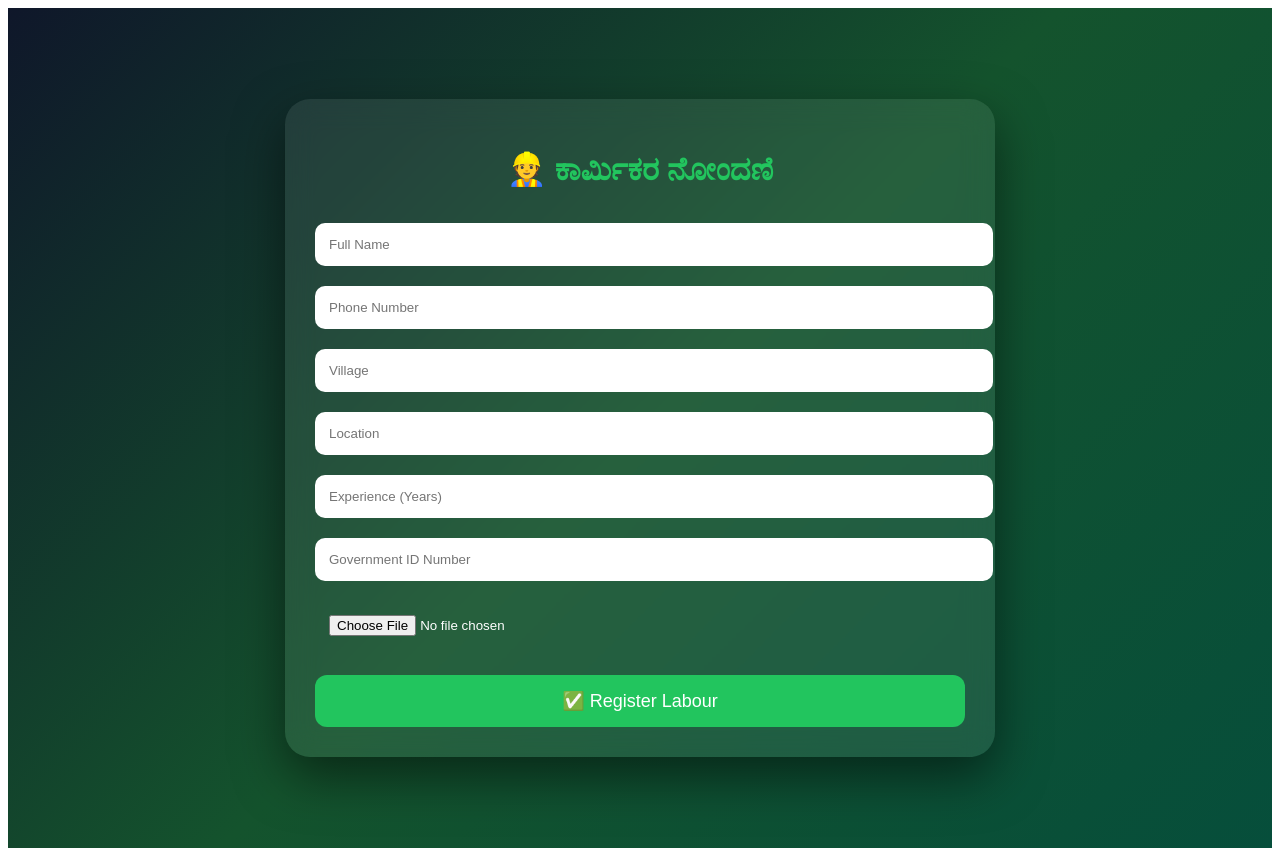
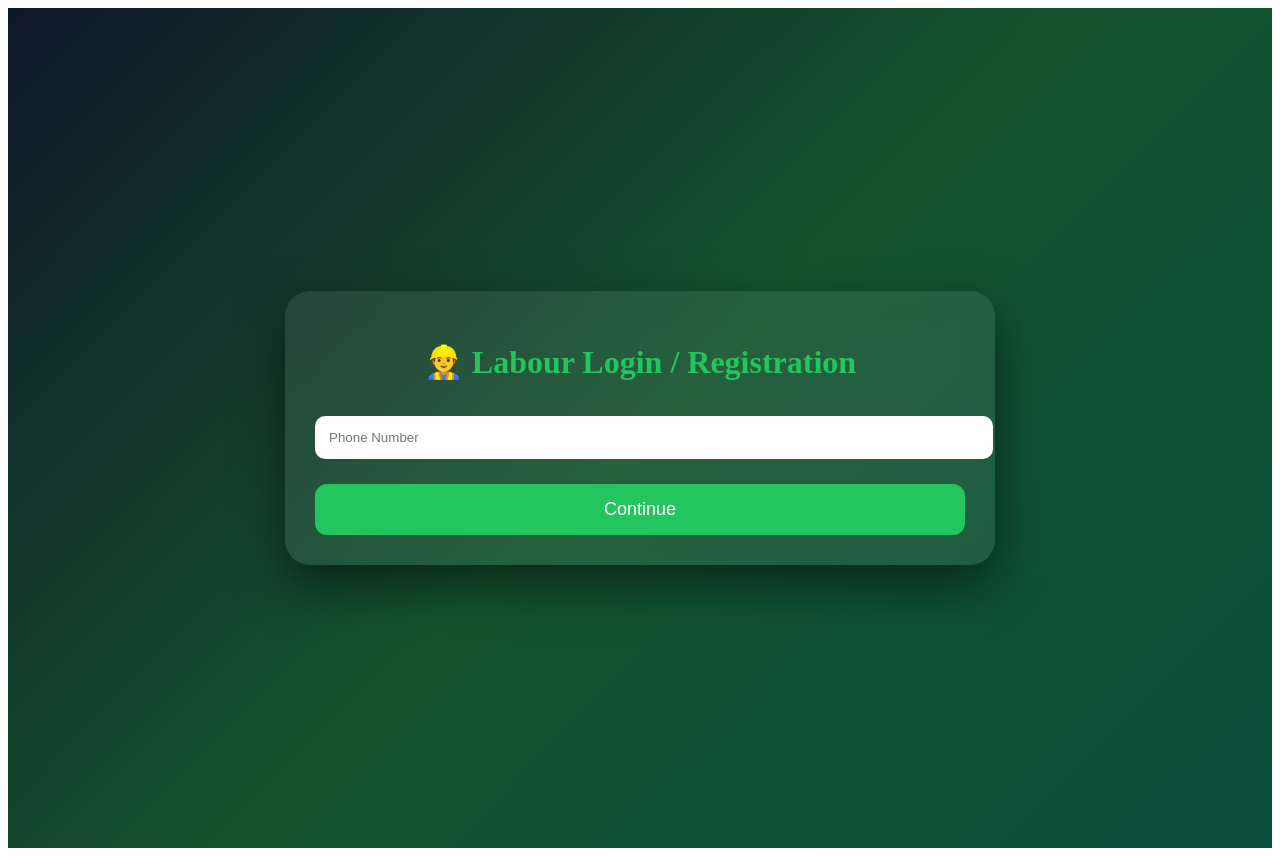
Before and after one commit to Spy9591/adike-labour, a Next.js app: page /labour in a window 1280 px wide. Built offline with nearby package versions, Linux system fonts and the light colour scheme.

Commit message:
Update page.js

```diff
--- a/app/labour/page.js
+++ b/app/labour/page.js
@@ -8,46 +8,58 @@ import {
   where,
   getDocs,
 } from "firebase/firestore";
-
 import { db } from "../firebase";
 
 export default function LabourPage() {
+  const [phone, setPhone] = useState("");
+  const [checked, setChecked] = useState(false);
+  const [isNewUser, setIsNewUser] = useState(false);
+
   const [name, setName] = useState("");
-  const [phone, setPhone] = useState("");
   const [village, setVillage] = useState("");
   const [location, setLocation] = useState("");
   const [experience, setExperience] = useState("");
   const [govtId, setGovtId] = useState("");
   const [photo, setPhoto] = useState(null);
 
-  const handleSubmit = async (e) => {
-    e.preventDefault();
+  const checkUser = async () => {
+    if (!phone) {
+      alert("Enter Phone Number");
+      return;
+    }
 
     try {
-      // Check if account exists
       const q = query(
         collection(db, "labours"),
         where("phone", "==", phone)
       );
 
-      const existingUser = await getDocs(q);
+      const result = await getDocs(q);
 
-      if (!existingUser.empty) {
-        alert("⚠️ Account already exists. Please Login.");
+      if (!result.empty) {
+        alert("✅ Account Already Exists");
+
+        window.location.href = "/labour/dashboard";
         return;
       }
 
-      // Mandatory validations
-      if (!govtId) {
-        alert("Government ID is mandatory");
-        return;
+      setChecked(true);
+      setIsNewUser(true);
+    } catch (error) {
+      console.error(error);
+      alert("Failed to check account");
     }
+  };
+
+  const handleSubmit = async (e) => {
+    e.preventDefault();
 
     if (!photo) {
       alert("Photo is mandatory");
       return;
     }
 
+    try {
       await addDoc(collection(db, "labours"), {
         name,
         phone,
@@ -60,22 +72,12 @@ export default function LabourPage() {
         createdAt: new Date(),
       });
 
-      alert("✅ Labour Registration Saved Successfully");
+      alert("✅ Account Created Successfully");
 
-      setName("");
-      setPhone("");
-      setVillage("");
-      setLocation("");
-      setExperience("");
-      setGovtId("");
-      setPhoto(null);
-
-      // Future dashboard redirect
-      // window.location.href = "/labour/dashboard";
-
+      window.location.href = "/labour/dashboard";
     } catch (error) {
       console.error(error);
-      alert("❌ Failed to Save Data");
+      alert("Failed to Save Data");
     }
   };
 
@@ -111,17 +113,8 @@ export default function LabourPage() {
             marginBottom: "25px",
           }}
         >
-          👷 ಕಾರ್ಮಿಕರ ನೋಂದಣಿ
+          👷 Labour Login / Registration
         </h1>
-
-        <input
-          type="text"
-          placeholder="Full Name"
-          value={name}
-          onChange={(e) => setName(e.target.value)}
-          required
-          style={inputStyle}
-        />
 
         <input
           type="tel"
@@ -129,6 +122,27 @@ export default function LabourPage() {
           pattern="[0-9]{10}"
           value={phone}
           onChange={(e) => setPhone(e.target.value)}
+          required
+          style={inputStyle}
+        />
+
+        {!checked && (
+          <button
+            type="button"
+            onClick={checkUser}
+            style={buttonStyle}
+          >
+            Continue
+          </button>
+        )}
+
+        {isNewUser && (
+          <>
+            <input
+              type="text"
+              placeholder="Full Name"
+              value={name}
+              onChange={(e) => setName(e.target.value)}
               required
               style={inputStyle}
             />
@@ -155,7 +169,9 @@ export default function LabourPage() {
               type="number"
               placeholder="Experience (Years)"
               value={experience}
-          onChange={(e) => setExperience(e.target.value)}
+              onChange={(e) =>
+                setExperience(e.target.value)
+              }
               required
               style={inputStyle}
             />
@@ -164,7 +180,9 @@ export default function LabourPage() {
               type="text"
               placeholder="Government ID Number"
               value={govtId}
-          onChange={(e) => setGovtId(e.target.value)}
+              onChange={(e) =>
+                setGovtId(e.target.value)
+              }
               required
               style={inputStyle}
             />
@@ -173,13 +191,20 @@ export default function LabourPage() {
               type="file"
               accept="image/*"
               required
-          onChange={(e) => setPhoto(e.target.files[0])}
+              onChange={(e) =>
+                setPhoto(e.target.files[0])
+              }
               style={inputStyle}
             />
 
-        <button type="submit" style={buttonStyle}>
-          ✅ Register Labour
+            <button
+              type="submit"
+              style={buttonStyle}
+            >
+              Create Account
             </button>
+          </>
+        )}
       </form>
     </div>
   );
```
Lines whose indentation alone changed are shown as unchanged.
